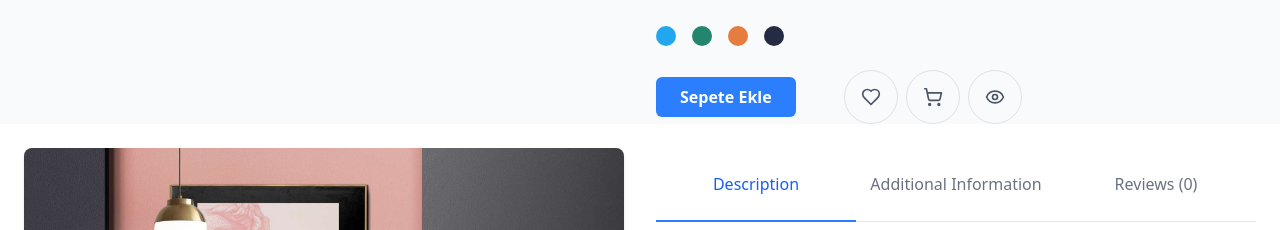
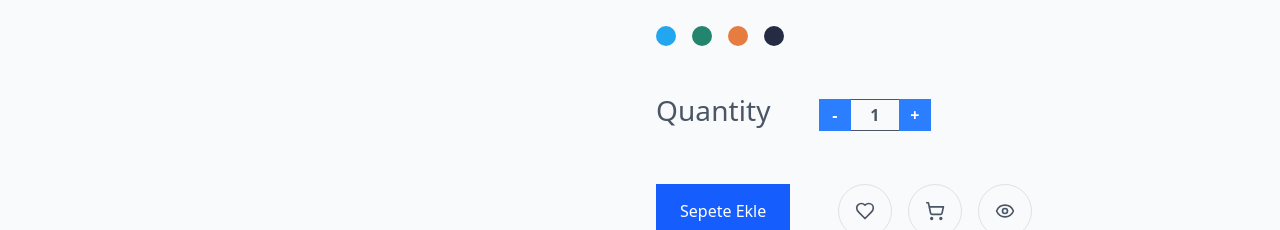
Before and after one commit to mancelina24/eCommerce, a React (Vite) app: page /shop/1/1/1/1/1 in a window 1280 px wide. Shown: the part 570-800 px from the top of the page. Built offline with nearby package versions, Linux system fonts and the light colour scheme; no server answers.

Commit message:
Task17 ShopingCart yapımı

```diff
--- a/src/pages/ProductDetail.jsx
+++ b/src/pages/ProductDetail.jsx
@@ -38,6 +38,9 @@ const ProductDetail = () => {
 
   const [thumbnails, setThumbnails] = useState([heroImage[0], heroImage[1]]);
   const [mainImageIndex, setMainImageIndex] = useState(0);
+
+  const [quantity, setQuantity] = useState(1);
+
   // useEffect(() => {
   //   setMainImageIndex(thumbnails[mainImageIndex])
   // }, [mainImageIndex, thumbnails])
@@ -208,14 +211,37 @@ const ProductDetail = () => {
             </div>
 
             {/* Action Buttons */}
-            <div className="flex justify-start items-center mt-4 text-gray-600 space-x-6 gap-5">
+            <div className="flex flex-col justify-start items-start mt-4 text-gray-600 space-x-6 gap-5">
+              <div className="flex flex-row gap-5 mt-6">
+                <h3 className="font-xs mb-2">Quantity</h3>
+                <div className="flex items-center">
                   <button
-                // onClick={handleAddToCart}
-                className="bg-blue-500 hover:bg-blue-700 text-white font-bold py-2 px-4 rounded"
+                    className="w-8 h-8 bg-blue-500 hover:bg-blue-700 text-white font-bold flex items-center justify-center"
+                    onClick={() => setQuantity(Math.max(1, quantity - 1))}
+                  >
+                    -
+                  </button>
+                  <div className="w-12 h-8 border-t border-b font-bold flex items-center justify-center">
+                    {quantity}
+                  </div>
+                  <button
+                    className="w-8 h-8 bg-blue-500 hover:bg-blue-700 text-white font-bold flex items-center justify-center"
+                    onClick={() =>
+                      setQuantity(Math.min(product.stock, quantity + 1))
+                    }
+                  >
+                    +
+                  </button>
+                </div>
+              </div>
+              <div className="flex flex-row gap-5">
+                <button
+                  className="flex-1 px-4 py-2 bg-blue-600 text-white rounded-md hover:bg-blue-700 transition-colors"
+                  onClick={handleAddToCart}
                 >
                   Sepete Ekle
                 </button>
-              <div className="flex gap-2">
+                <div className="flex gap-3">
                   <button
                     onClick={() => setIsFavorited(!isFavorited)}
                     className="p-3 border rounded-full! hover:bg-gray-50 transition-colors"
@@ -240,6 +266,7 @@ const ProductDetail = () => {
             </div>
           </div>
         </div>
+      </div>
       <ProductDetailDescription />
       <ProductDetailCards />
       <ShopLogo />
```
Lines whose indentation alone changed are shown as unchanged.
